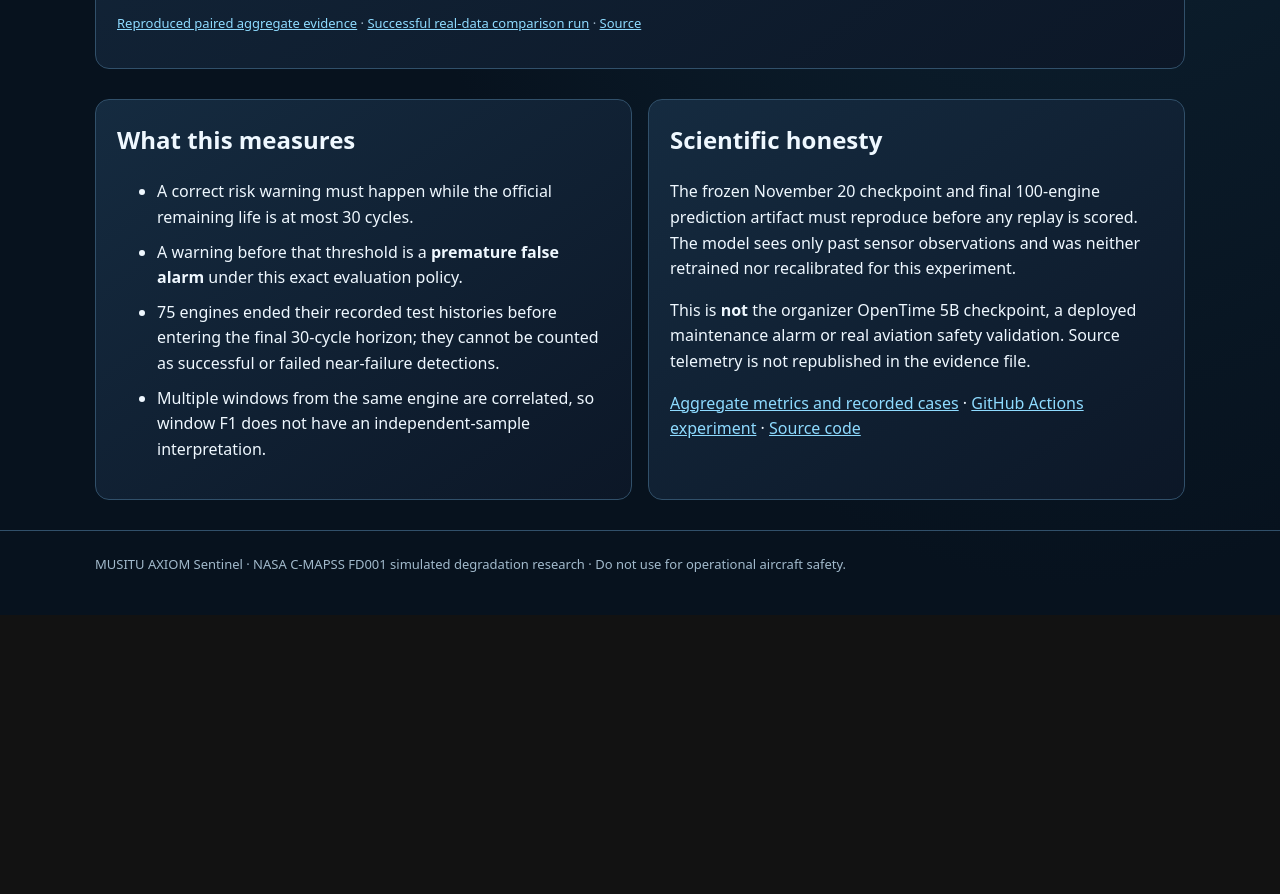
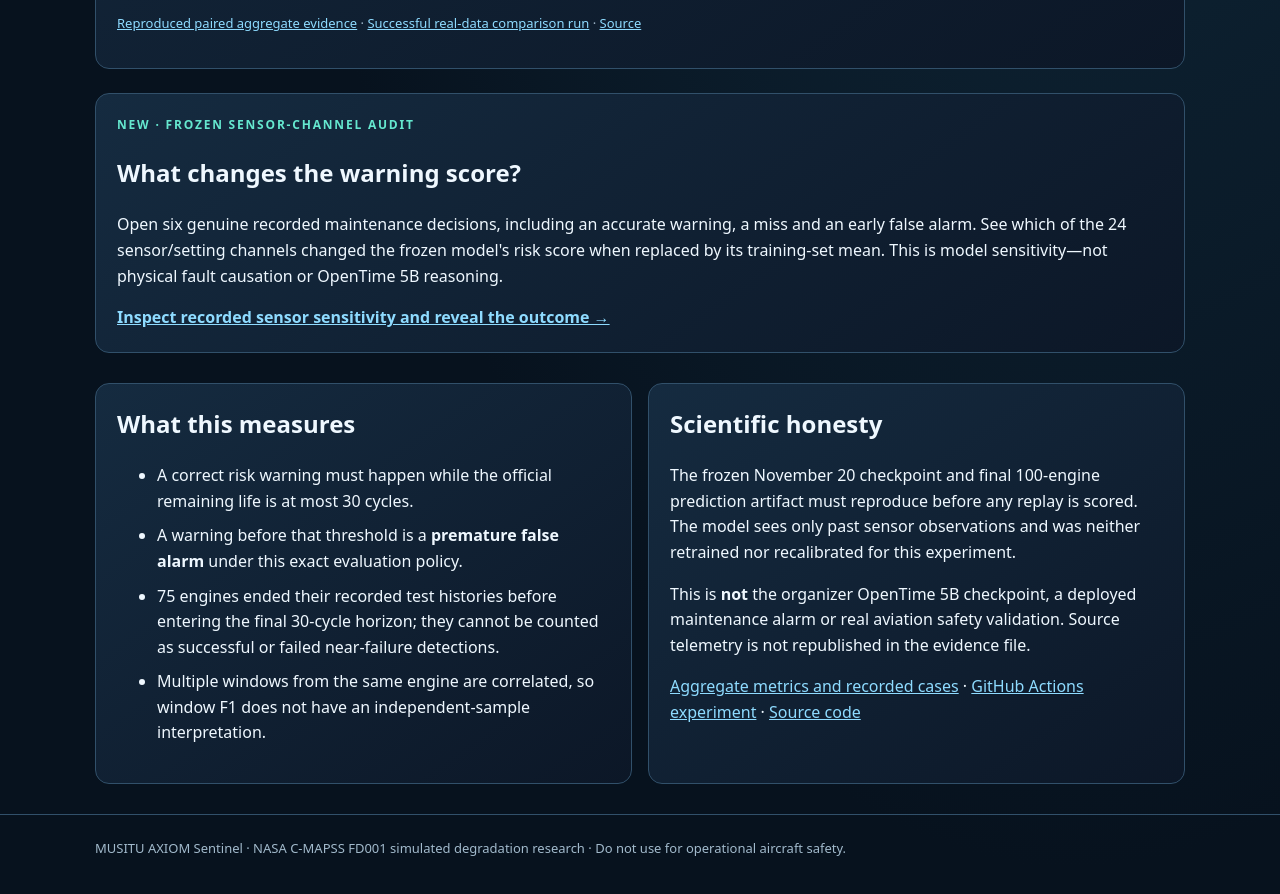
Before and after one commit to evansmusitu/musitu-timenet-sentinel, a plain HTML site: page docs/maintenance-replay.html in a window 1280 px wide. Shown: the part 2209-3103 px from the top of the page. Before the commit the page ends 2824 px from the top, so only its background shows below. Drawn offline with Linux system fonts and the light colour scheme.

Commit message:
docs(judging): connect measured sensor sensitivity to demo and honest caveats

```diff
--- a/docs/maintenance-replay.html
+++ b/docs/maintenance-replay.html
@@ -99,7 +99,13 @@ footer{border-top:1px solid var(--line);padding:23px 0 40px;color:var(--muted);f
 <p>The compact model detected four eligible engines the baseline missed; the baseline detected one the compact missed. These are only five discordant eligible engines (two-sided exact sign test p=0.375); the result is <strong>not statistically conclusive</strong> and does not prove performance on operational machinery. The compact model uses its trained binary warning head (p≥0.5); the classical comparator uses predicted remaining life ≤30 cycles.</p>
 <p class="help"><a href="evidence/paired_replay_comparison.json">Reproduced paired aggregate evidence</a> · <a href="https://github.com/evansmusitu/musitu-timenet-sentinel/actions/runs/45038541024">Successful real-data comparison run</a> · <a href="https://github.com/evansmusitu/musitu-timenet-sentinel/blob/main/sentinel/replay_baseline_compare.py">Source</a></p>
 </section>
-<section class="content">
+<section class="card" style="margin:24px 0" aria-label="New model input sensitivity">
+ <div class="eyebrow">NEW · FROZEN SENSOR-CHANNEL AUDIT</div>
+ <h2>What changes the warning score?</h2>
+ <p>Open six genuine recorded maintenance decisions, including an accurate warning, a miss and an early false alarm. See which of the 24 sensor/setting channels changed the frozen model's risk score when replaced by its training-set mean. This is model sensitivity—not physical fault causation or OpenTime 5B reasoning.</p>
+ <a href="./sensor-sensitivity.html" style="font-weight:800">Inspect recorded sensor sensitivity and reveal the outcome →</a>
+ </section>
+ <section class="content">
 <div class="card"><h2>What this measures</h2>
 <ul>
 <li>A correct risk warning must happen while the official remaining life is at most 30 cycles.</li>
```
